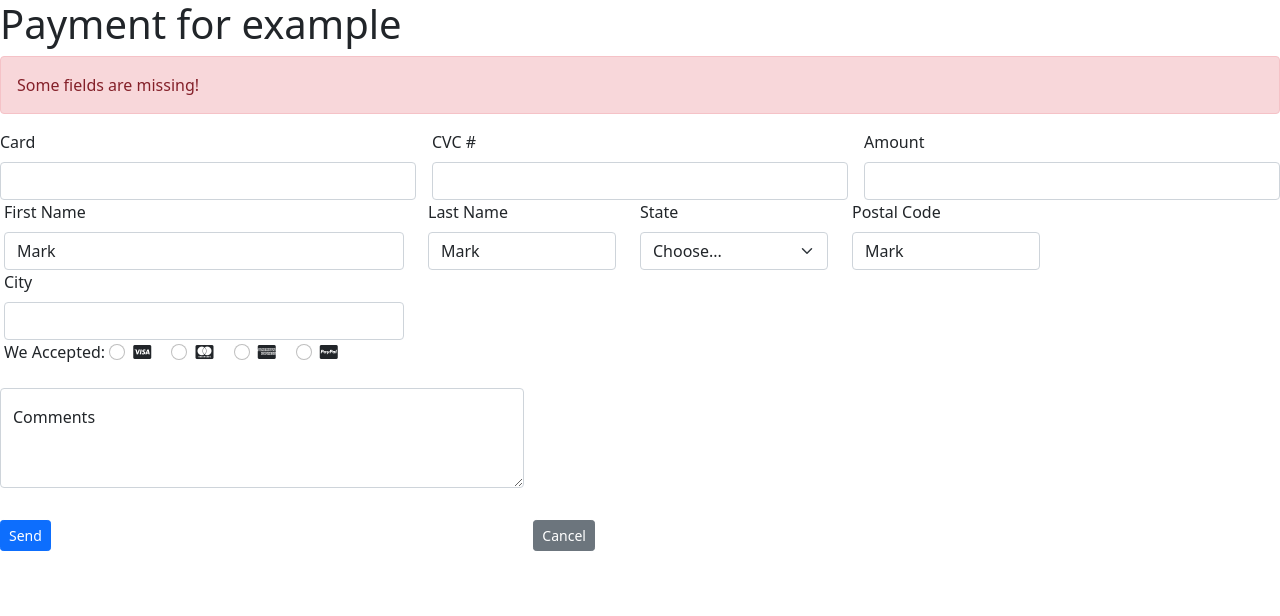
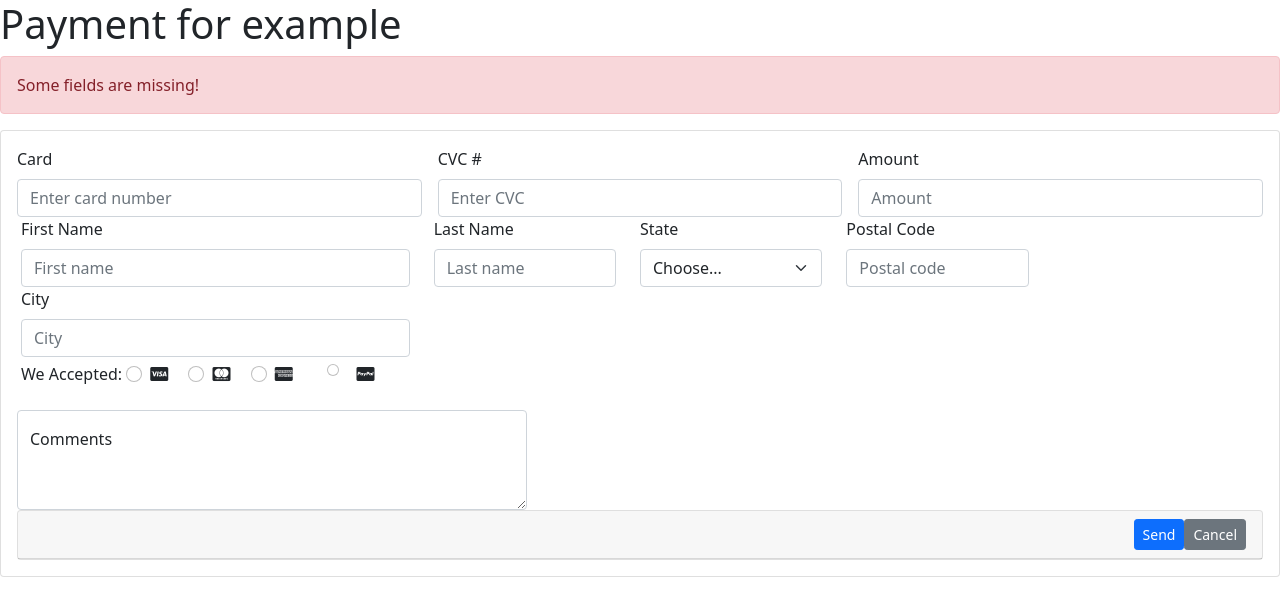
Before and after one commit to viridlcrloya141999/viridlcrloya1999_form_html5, a plain HTML site: page index.html in a window 1280 px wide. Drawn offline with nearby package versions, Linux system fonts and the light colour scheme.

Commit message:
agree corection input and label, and more boostram

```diff
--- a/index.html
+++ b/index.html
@@ -19,59 +19,59 @@
     </div>
   </div>
 
+  <div class="card">
+    <div class="card-body">
       <form class="row g-3 needs-validation" novalidate>
         <div class="col-md-4">
           <label for="validationCustom01" class="form-label">Card</label>
-      <input type="number" class="form-control" id="validationCustom01" value="Mark" required>
+          <input type="number" class="form-control" id="validationCustom01" placeholder="Enter card number" required>
           <div class="valid-feedback">XXXXXXXX</div>
         </div>
         <div class="col-md-4">
           <label for="validationCustom02" class="form-label">CVC #</label>
-      <input type="number" class="form-control" id="validationCustom02" value="Otto" required>
+          <input type="number" class="form-control" id="validationCustom02" placeholder="Enter CVC" required>
           <div class="valid-feedback">Looks good!</div>
         </div>
         <div class="col-md-4">
           <label for="validationCustom03" class="form-label">Amount</label>
-      <input type="text" class="form-control" id="validationCustom03"
+          <input type="number" class="form-control" id="validationCustom03" placeholder="Amount"
             aria-label="Dollar amount (with dot and two decimal places)">
         </div>
 
-    <div class="row ">
+        <div class="row">
           <div class="col-md-4">
             <label for="validationCustom04" class="form-label">First Name</label>
-        <input type="text" class="form-control" id="validationCustom04" value="Mark" required>
+            <input type="text" class="form-control" id="validationCustom04" placeholder="First name" required>
             <div class="valid-feedback">Looks good!</div>
 
             <label for="validationCustom05" class="form-label">City</label>
-        <input type="text" class="form-control" id="validationCustom05" required>
+            <input type="text" class="form-control" id="validationCustom05" placeholder="City" required>
             <div class="invalid-feedback">Please provide a valid city.</div>
 
             <label for="validationCustom06" class="form-label">We Accepted:</label>
-        <div class="form-check form-check-inline ">
+            <div class="form-check form-check-inline">
               <input class="form-check-input" type="radio" name="inlineRadioOptions" id="inlineRadio1" value="option1">
-          <label class="form-check-label" for="inlineRadio1"><i class="fab fa-cc-visa"></i>
-          </label>
+              <label class="form-check-label" for="inlineRadio1"><i class="fab fa-cc-visa"></i></label>
             </div>
             <div class="form-check form-check-inline">
               <input class="form-check-input" type="radio" name="inlineRadioOptions" id="inlineRadio2" value="option2">
-          <label class="form-check-label" for="inlineRadio2"><i class="fab fa-cc-mastercard"></i>
-          </label>
+              <label class="form-check-label" for="inlineRadio2"><i class="fab fa-cc-mastercard"></i></label>
             </div>
             <div class="form-check form-check-inline">
               <input class="form-check-input" type="radio" name="inlineRadioOptions" id="inlineRadio3" value="option3">
-          <label class="form-check-label" for="inlineRadio3"><i class="fab fa-cc-amex"></i>
-          </label>
+              <label class="form-check-label" for="inlineRadio3"><i class="fab fa-cc-amex"></i></label>
             </div>
             <div class="form-check form-check-inline">
-          <input class="form-check-input" type="radio" name="inlineRadioOptions" id="inlineRadio3" value="option3">
-          <label class="form-check-label" for="inlineRadio3"> <i class="fab fa-cc-paypal"></i>
-          </label>
+              <span class="badge badge-secondary">
+              <input class="form-check-input" type="radio" name="inlineRadioOptions" id="inlineRadio4" value="option4">
+              </span>
+              <label class="form-check-label" for="inlineRadio4"><i class="fab fa-cc-paypal"></i></label>
             </div>
           </div>
 
           <div class="col-md-2">
             <label for="validationTooltip04" class="form-label">Last Name</label>
-        <input type="text" class="form-control" id="validationCustom012" value="Mark" required>
+            <input type="text" class="form-control" id="validationCustom012" placeholder="Last name" required>
             <div class="invalid-tooltip">Please select a valid state.</div>
           </div>
           <div class="col-md-2">
@@ -84,10 +84,11 @@
           </div>
           <div class="col-md-2">
             <label for="validationCustom09" class="form-label">Postal Code</label>
-        <input type="text" class="form-control" id="validationCustom09" value="Mark" required>
+            <input type="number" class="form-control" id="validationCustom09" placeholder="Postal code" required>
             <div class="valid-feedback">Looks good!</div>
           </div>
         </div>
+
         <div class="col-md-5">
           <div class="form-floating">
             <textarea class="form-control" placeholder="Leave a comment here" id="floatingTextarea2"
@@ -95,15 +96,21 @@
             <label for="floatingTextarea2">Comments</label>
           </div>
         </div>
-    <div class="row g-3">
-      <div class="col-md-5">
+
+
+
+      </form>
+
+      <div class="card">
+        <div class="card-header d-flex justify-content-end">
           <button type="button" class="btn btn-primary btn-sm">Send</button>
-      </div>
-      <div class="col-md-5">
           <button type="button" class="btn btn-secondary btn-sm">Cancel</button>
         </div>
       </div>
-  </form>
+
+
+    </div>
+  </div>
 </body>
 
 </html>
```
Lines whose indentation alone changed are shown as unchanged.
